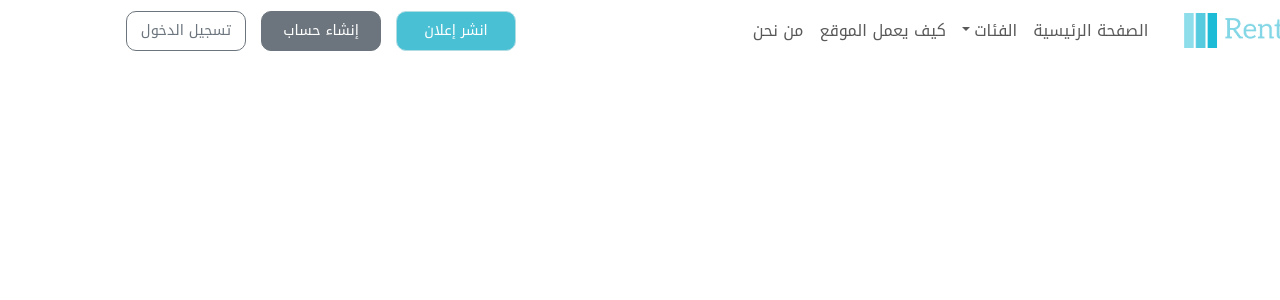
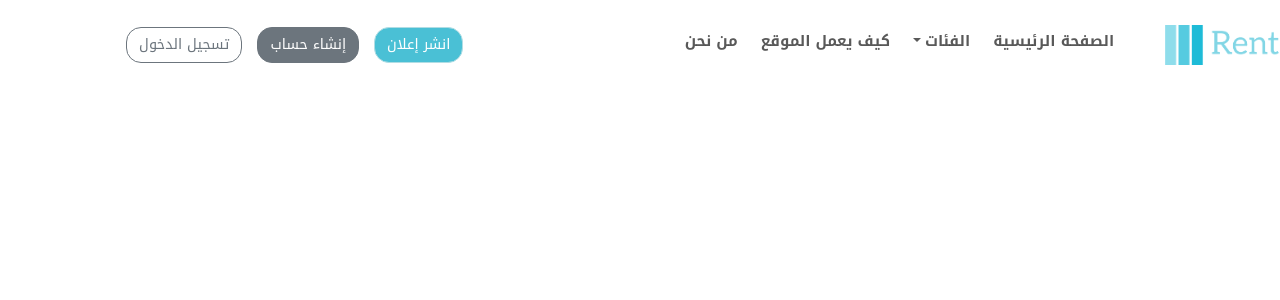
Before and after one commit to Diaa10trad/Rentify, a React (Vite) app in the folder Rentify/: page / in a window 1280 px wide. Shown: the top 300 px of the page. Built offline with nearby package versions, Linux system fonts and the light colour scheme.

Commit message:
Styled the toggle menu for the mobile browser

```diff
--- a/Rentify/src/assets/fonts.css
+++ b/Rentify/src/assets/fonts.css
@@ -1,3 +1,4 @@
 body {
   font-family: "Noto Kufi Arabic", sans-serif;
+  font-weight: 550;
 }
--- a/Rentify/src/components/NavigationBar/index.jsx
+++ b/Rentify/src/components/NavigationBar/index.jsx
@@ -40,7 +40,7 @@ export default function NavigationBar() {
             <Nav.Link href="#about-us"> من نحن </Nav.Link>
           </Nav>
 
-          <Nav className="nav-btns-container">
+          <Nav className=" d-flex nav-btns-container">
             <Button
               variant="primary"
               className="mr-2 nav-btn add-newlisting-btn"
--- a/Rentify/src/components/NavigationBar/styles.css
+++ b/Rentify/src/components/NavigationBar/styles.css
@@ -1,15 +1,11 @@
 .brand-logo {
-  height: 35px;
+  height: 40px;
   width: auto;
   margin-right: 40px;
 }
 
-.nav-btn {
-  margin: 0 5px;
-  width: 120px;
-  height: 40px;
-  font-size: 90%;
-  border-radius: 10px;
+.navbar {
+  padding: 20px 0px 20px 0px;
 }
 
 .nav-btns-container {
@@ -30,13 +26,37 @@
   .nav-items-container {
     flex-direction: column;
     max-width: 100% !important;
-    gap: 20px;
+    gap: 30px;
+    padding: 20px 20px 20px 20px;
+  }
+
+  .nav-btn {
+    margin: 0 5px;
+    width: 80px;
+    height: auto;
+    font-size: 90%;
+    border-radius: 20px;
+  }
+  .nav-btns-container {
+    flex-direction: row;
+    align-items: center;
+    justify-content: center;
+    gap: 5px;
+    margin-left: 30px;
   }
 }
 
 @media (min-width: 992px) {
   .nav-item.dropdown:hover .dropdown-menu {
     display: block;
+  }
+
+  .nav-btn {
+    margin: 5px;
+    width: auto;
+    height: auto;
+    font-size: 90%;
+    border-radius: 15px;
   }
   .nav-items-container {
     flex-direction: row;
@@ -45,6 +65,9 @@
 
   .nav-links-container {
     --bs-navbar-active-color: #1ebbd7;
+    margin-right: 15px;
+    gap: 7px;
+    font-size: 15px;
   }
 
   .nav-links-container :hover {
```
